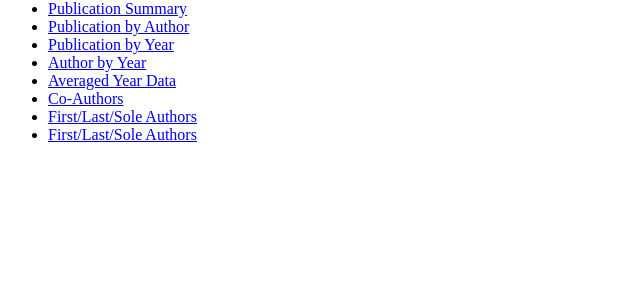
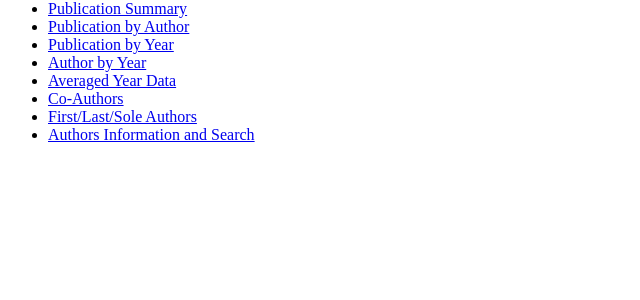
Before and after one commit to Pouya-Mohammadi-mcr/Library, a Python web app: template src/comp62521/templates/statistics.html in a window 1280 px wide. Shown: the part 114-414 px from the top of the page, without its empty margins (0-640 px from the left). Run offline with Jinja, Linux system fonts and the light colour scheme; the template is opened without the code that fills it, so the values that code supplies are empty; some libraries are stand-ins or nearby versions.

Commit message:
search function

```diff
--- a/src/comp62521/templates/statistics.html
+++ b/src/comp62521/templates/statistics.html
@@ -14,6 +14,6 @@
   <li><a href="/averages">Averaged Year Data</a></li>
   <li><a href="/coauthors">Co-Authors</a></li>
   <li><a href="/authorfirstlastsole">First/Last/Sole Authors</a></li>
-  <li><a href="/authorfirstlastsole">First/Last/Sole Authors</a></li>
+  <li><a href="/authorsinfo">Authors Information and Search</a></li>
 </ul>
 {% endblock %}
```
